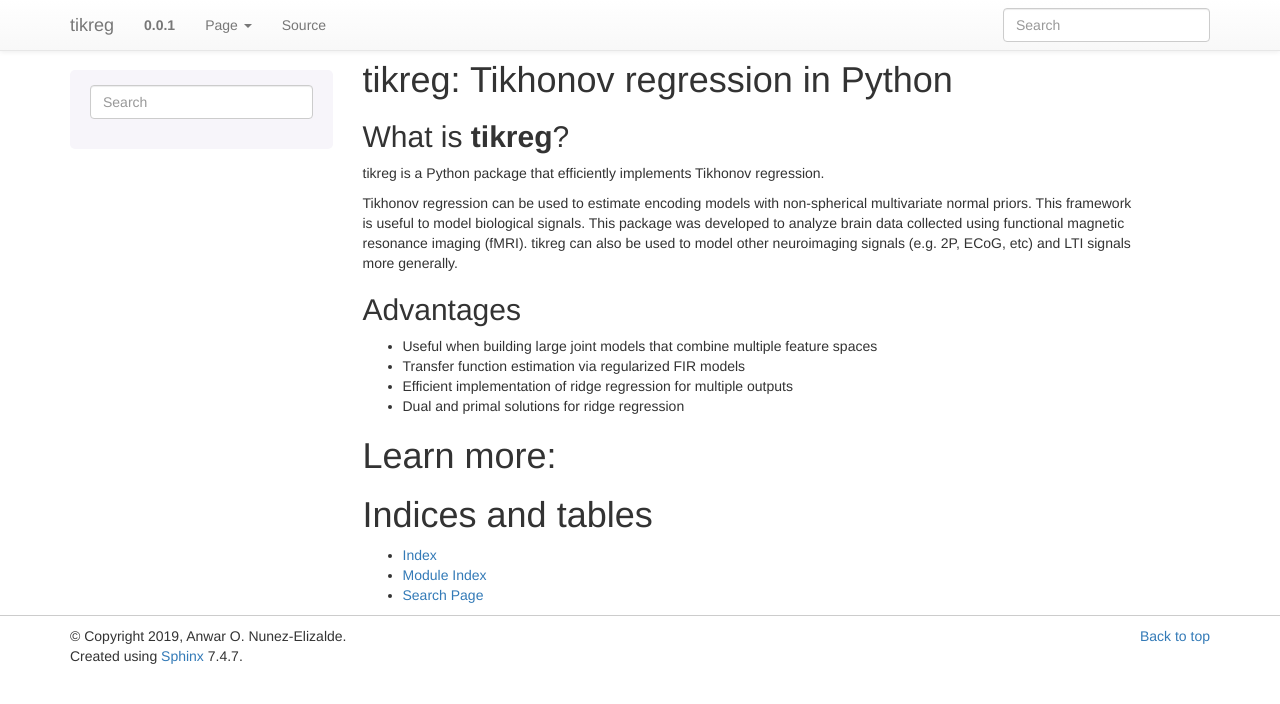
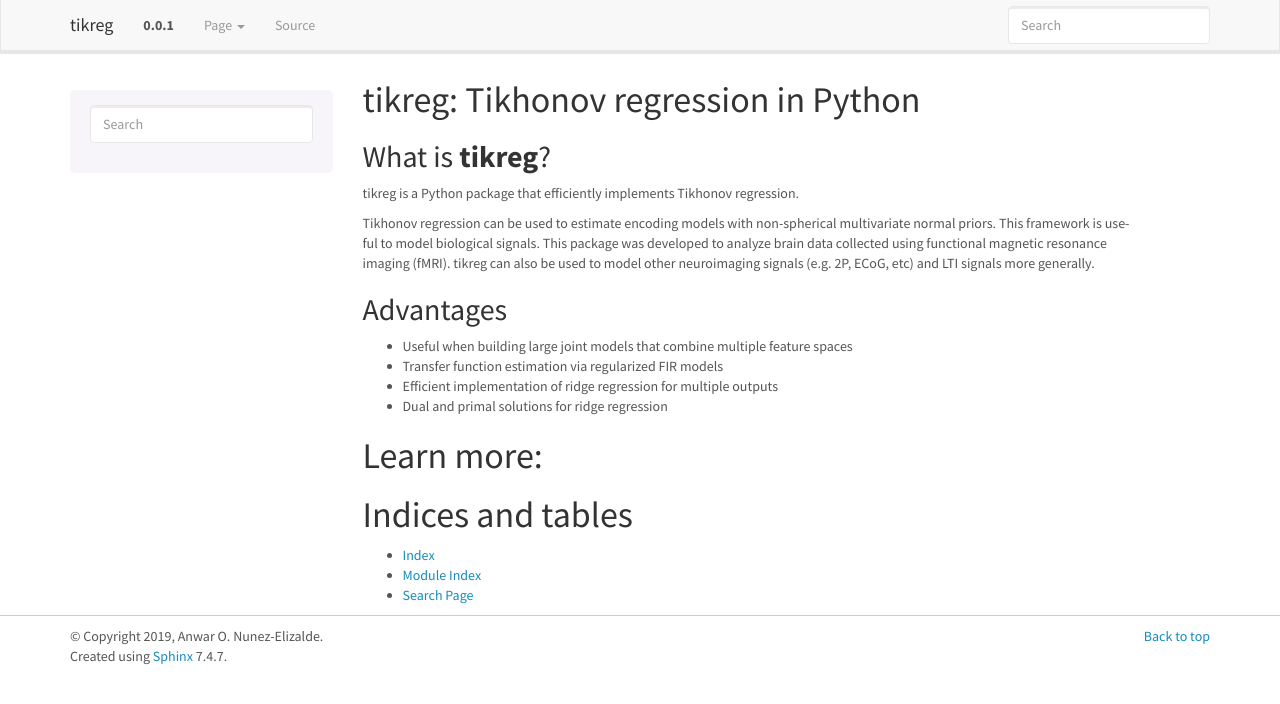
Before and after one commit to gallantlab/tikreg, a Sphinx documentation site: the page built from gendoc/source/index.rst, in a window 1280 px wide. Shown: the top 704 px of the page. Built offline with Sphinx 7.4.7, drawn with Linux system fonts in a browser that asks for light colours; pages that are not in the unit, such as notebooks, are missing from menus.

Commit message:
DOC: numpydoc and bootstrap theme

```diff
--- a/gendoc/source/conf.py
+++ b/gendoc/source/conf.py
@@ -16,11 +16,11 @@
 # add these directories to sys.path here. If the directory is relative to the
 # documentation root, use os.path.abspath to make it absolute, like shown here.
 #
-# import os
-# import sys
+import os
+import sys
 # sys.path.insert(0, os.path.abspath('.'))
 import sphinx_bootstrap_theme
-
+import numpydoc
 
 # -- General configuration ------------------------------------------------
 
@@ -39,9 +39,13 @@
               'sphinx.ext.githubpages',
               # 'sphinx_gallery.gen_gallery',
               # 'nbsphinx'
+              'numpydoc',
               ]
 
 autosummary_generate = True
+numpydoc_class_members_toctree = False
+numpydoc_show_class_members = False
+
 
 # Add any paths that contain templates here, relative to this directory.
 templates_path = ['_templates']
@@ -107,6 +111,9 @@
 #
 html_theme = 'bootstrap'
 html_theme_path = sphinx_bootstrap_theme.get_html_theme_path()
+
+html_theme_options = {'bootswatch_theme' : 'lumen',
+                      'bootstrap_version' : '3'}
 
 # Theme options are theme-specific and customize the look and feel of a theme
 # further.  For a list of options available for each theme, see the
```
